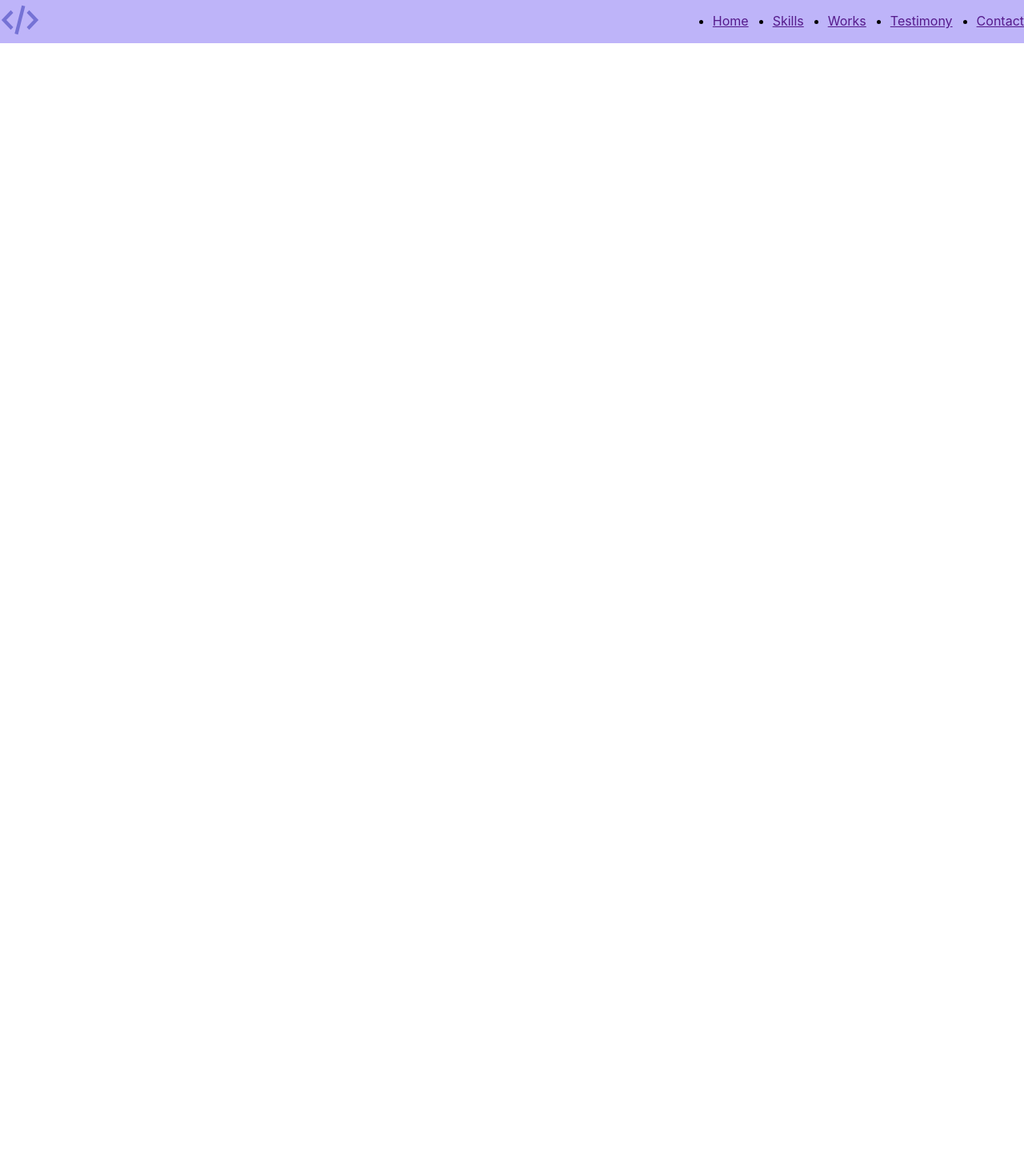
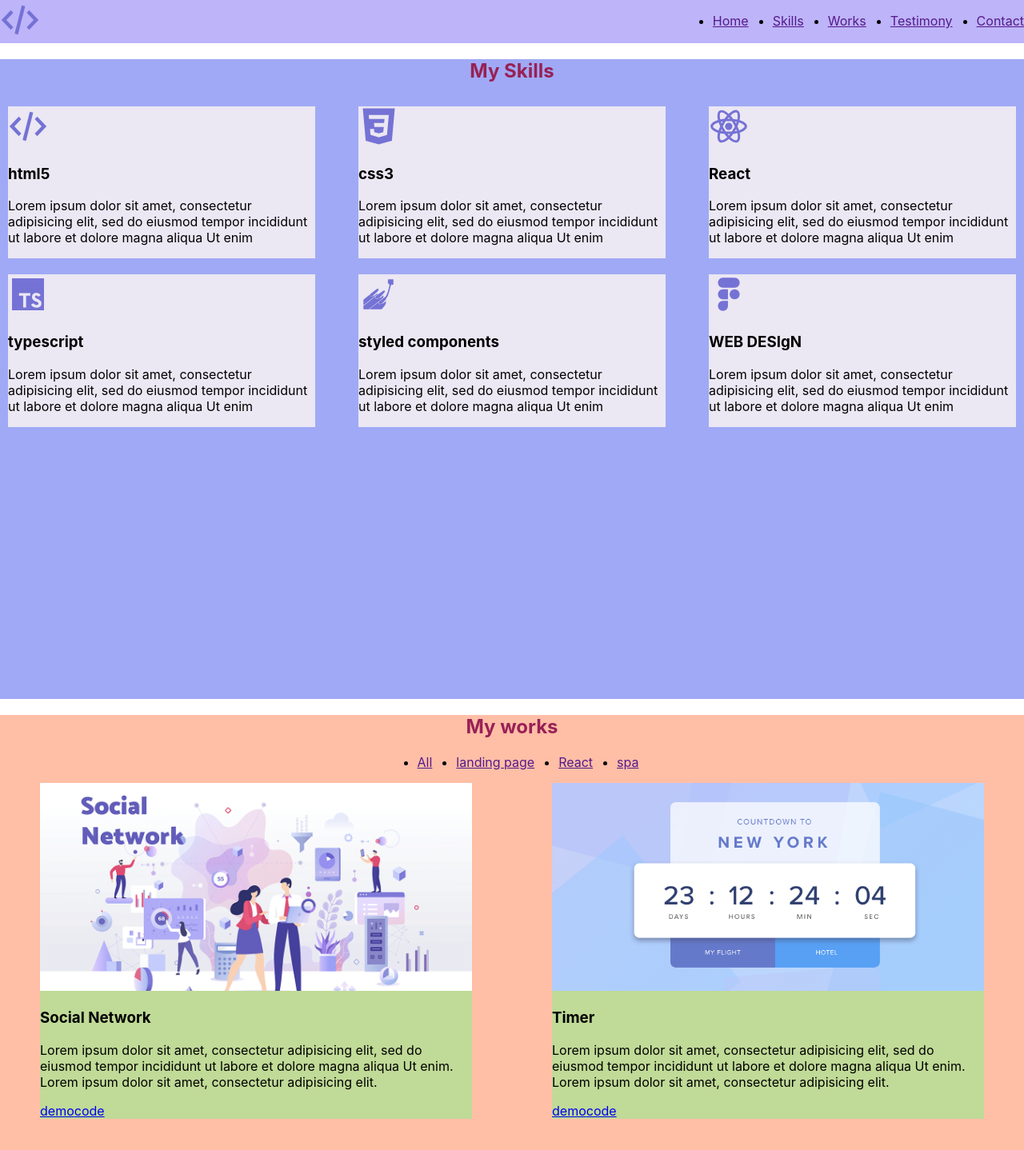
Before and after one commit to YuraSS23/MyPortfolio, a React app: page / in a window 1280 px wide. Shown: the top 1438 px of the page at 80% size. Before the commit the page ends 800 px from the top, so only its background shows below. Built offline with nearby package versions, Linux system fonts and the light colour scheme.

Commit message:
Skills, Works

```diff
--- a/src/App.tsx
+++ b/src/App.tsx
@@ -1,12 +1,16 @@
 import './App.css';
 import styled from 'styled-components';
 import {Header} from "./layout/header/Header";
+import {Skills} from "./layout/sections/skills/Skills";
+import {Works} from "./layout/sections/works/Works";
 
 
 function App() {
     return (
         <div className="App">
             <Header />
+            <Skills/>
+            <Works/>
         </div>
     );
 }
--- /dev/null
+++ b/src/components/FlexWrapper.tsx
@@ -0,0 +1,16 @@
+import styled from "styled-components";
+
+type FlexWrapperPropsType = {
+    direction?: string;
+    justify?: string;
+    align?: string;
+    wrap?: string;
+}
+
+export const FlexWrapper = styled.div<FlexWrapperPropsType>`
+display: flex;
+  flex-direction: ${props => props.direction || "row"};
+  justify-content: ${props => props.justify || "flex-start"};
+  align-items: ${props => props.align || "stretch"};
+  flex-wrap: ${props => props.wrap || "nowrap"};
+`
--- /dev/null
+++ b/src/components/SectionTitle.tsx
@@ -0,0 +1,6 @@
+import styled from "styled-components";
+
+export const SectionTitle = styled.h2`
+  color: #982156;
+  text-align: center;
+`
--- a/src/components/menu/Menu.tsx
+++ b/src/components/menu/Menu.tsx
@@ -1,15 +1,15 @@
 import React from 'react';
 import styled from "styled-components";
 
-export const Menu = () => {
+export const Menu = (props: {menuItems: Array<string>}) => {
     return (
         <StyledMenu>
             <ul>
-                <li><a href="">Home</a></li>
-                <li><a href="">Skills</a></li>
-                <li><a href="">Works</a></li>
-                <li><a href="">Testimony</a></li>
-                <li><a href="">Contact</a></li>
+                {props.menuItems.map((item, index) => {
+                    return <li key={index}>
+                        <a href="">{item}</a>
+                    </li>
+                })}
             </ul>
         </StyledMenu>
     );
@@ -20,5 +20,6 @@ const StyledMenu = styled.nav`
 ul {
   display: flex;
   gap: 30px;
+  justify-content: center;
 }
 `
--- a/src/layout/header/Header.tsx
+++ b/src/layout/header/Header.tsx
@@ -3,11 +3,13 @@ import styled from "styled-components";
 import {Logo} from "../../components/logo/Logo";
 import {Menu} from "../../components/menu/Menu";
 
+const items = ["Home", "Skills", "Works", "Testimony", "Contact"]
+
 export const Header = () => {
     return (
         <StyledHeader>
             <Logo/>
-            <Menu/>
+            <Menu menuItems={items}/>
         </StyledHeader>
     );
 };
--- /dev/null
+++ b/src/layout/sections/skills/Skills.tsx
@@ -0,0 +1,39 @@
+import styled from "styled-components";
+import {FlexWrapper} from "../../../components/FlexWrapper";
+import {Icon} from "../../../components/icon/Icon";
+import {SectionTitle} from "../../../components/SectionTitle";
+import {Skill} from "./skill/Skill";
+
+export const Skills = () => {
+    return (
+        <StyledSkills>
+                <SectionTitle>My Skills</SectionTitle>
+                <FlexWrapper wrap={"wrap"} justify={"space-between"}>
+                    <Skill iconId={"code"}
+                           title={"html5"}
+                           description={"Lorem ipsum dolor sit amet, consectetur adipisicing elit, sed do eiusmod tempor incididunt ut labore et dolore magna aliqua Ut enim"}/>
+                    <Skill iconId={"css"}
+                           title={"css3"}
+                           description={"Lorem ipsum dolor sit amet, consectetur adipisicing elit, sed do eiusmod tempor incididunt ut labore et dolore magna aliqua Ut enim"}/>
+                    <Skill iconId={"react"}
+                           title={"React"}
+                           description={"Lorem ipsum dolor sit amet, consectetur adipisicing elit, sed do eiusmod tempor incididunt ut labore et dolore magna aliqua Ut enim"}/>
+                    <Skill iconId={"typeScript"}
+                           title={"typescript"}
+                           description={"Lorem ipsum dolor sit amet, consectetur adipisicing elit, sed do eiusmod tempor incididunt ut labore et dolore magna aliqua Ut enim"}/>
+                    <Skill iconId={"styled-components"}
+                           title={"styled components"}
+                           description={"Lorem ipsum dolor sit amet, consectetur adipisicing elit, sed do eiusmod tempor incididunt ut labore et dolore magna aliqua Ut enim"}/>
+                    <Skill iconId={"figma"}
+                           title={"WEB DESIgN"}
+                           description={"Lorem ipsum dolor sit amet, consectetur adipisicing elit, sed do eiusmod tempor incididunt ut labore et dolore magna aliqua Ut enim"}/>
+                </FlexWrapper>
+        </StyledSkills>
+)
+;
+};
+
+const StyledSkills = styled.section`
+background-color: #a0a9f5;
+min-height: 100vh;
+`
--- /dev/null
+++ b/src/layout/sections/skills/skill/Skill.tsx
@@ -0,0 +1,29 @@
+import React from 'react';
+import {Icon} from "../../../../components/icon/Icon";
+import styled from "styled-components";
+
+type SkillPropsType = {
+    iconId: string;
+    title: string;
+    description: string;
+}
+
+export const Skill = (props: SkillPropsType) => {
+    return (
+        <StyledSkill>
+            <Icon iconId={props.iconId}/>
+            <SkillTitle>{props.title}</SkillTitle>
+            <SkillText>{props.description}</SkillText>
+        </StyledSkill>
+    );
+};
+
+const StyledSkill = styled.div`
+  width: 30%;
+  background-color: #ebe7f3;
+  margin: 10px;
+`
+const SkillTitle = styled.h3`
+`
+const SkillText = styled.p`
+`
--- /dev/null
+++ b/src/layout/sections/works/Works.tsx
@@ -0,0 +1,32 @@
+import React from 'react';
+import styled from "styled-components";
+import {SectionTitle} from "../../../components/SectionTitle";
+import {Menu} from "../../../components/menu/Menu";
+import {FlexWrapper} from "../../../components/FlexWrapper";
+import {Work} from "./work/Work";
+import socialImg from "../../../assets/images/proj-1.webp";
+import timerImg from "../../../assets/images/proj-2.webp"
+
+const worksitems = ["All", "landing page", "React", "spa"]
+
+export const Works = () => {
+    return (
+        <StyledWorks>
+            <SectionTitle>My works</SectionTitle>
+            <Menu menuItems={worksitems}/>
+            <FlexWrapper justify={"space-around"}>
+                <Work title={"Social Network"}
+                      text={"Lorem ipsum dolor sit amet, consectetur adipisicing elit, sed do eiusmod tempor incididunt ut labore et dolore magna aliqua Ut enim. Lorem ipsum dolor sit amet, consectetur adipisicing elit."}
+                      src={socialImg}/>
+                <Work title={"Timer"}
+                      text={"Lorem ipsum dolor sit amet, consectetur adipisicing elit, sed do eiusmod tempor incididunt ut labore et dolore magna aliqua Ut enim. Lorem ipsum dolor sit amet, consectetur adipisicing elit."}
+                      src={timerImg}/>
+            </FlexWrapper>
+        </StyledWorks>
+    );
+};
+
+const StyledWorks = styled.section`
+  min-height: 100vh;
+  background-color: rgba(255, 150, 112, 0.62);
+`
--- /dev/null
+++ b/src/layout/sections/works/work/Work.tsx
@@ -0,0 +1,42 @@
+import React from 'react';
+import styled from "styled-components";
+
+type WorkPropsType = {
+    title: string;
+    text: string;
+    src: string;
+}
+
+export const Work = (props: WorkPropsType) => {
+    return (
+        <StyledWork>
+            <Image src={props.src} alt=""/>
+            <Title>{props.title}</Title>
+            <Text>{props.text}</Text>
+            <Link href={"#"}>demo</Link>
+            <Link href={"#"}>code</Link>
+        </StyledWork>
+    );
+};
+
+const StyledWork = styled.div`
+  background-color: rgba(105, 255, 128, 0.42);
+  max-width: 540px;
+  width: 100%;
+`
+
+const Image = styled.img`
+  width: 100%;
+  height: 260px;
+  object-fit:cover;
+
+`
+
+const Link = styled.a`
+`
+
+const Title = styled.h3`
+`
+
+const Text = styled.p`
+`
```
Also changed, not shown: src/layout/sections/Main.tsx (added, +36 -0 lines).
